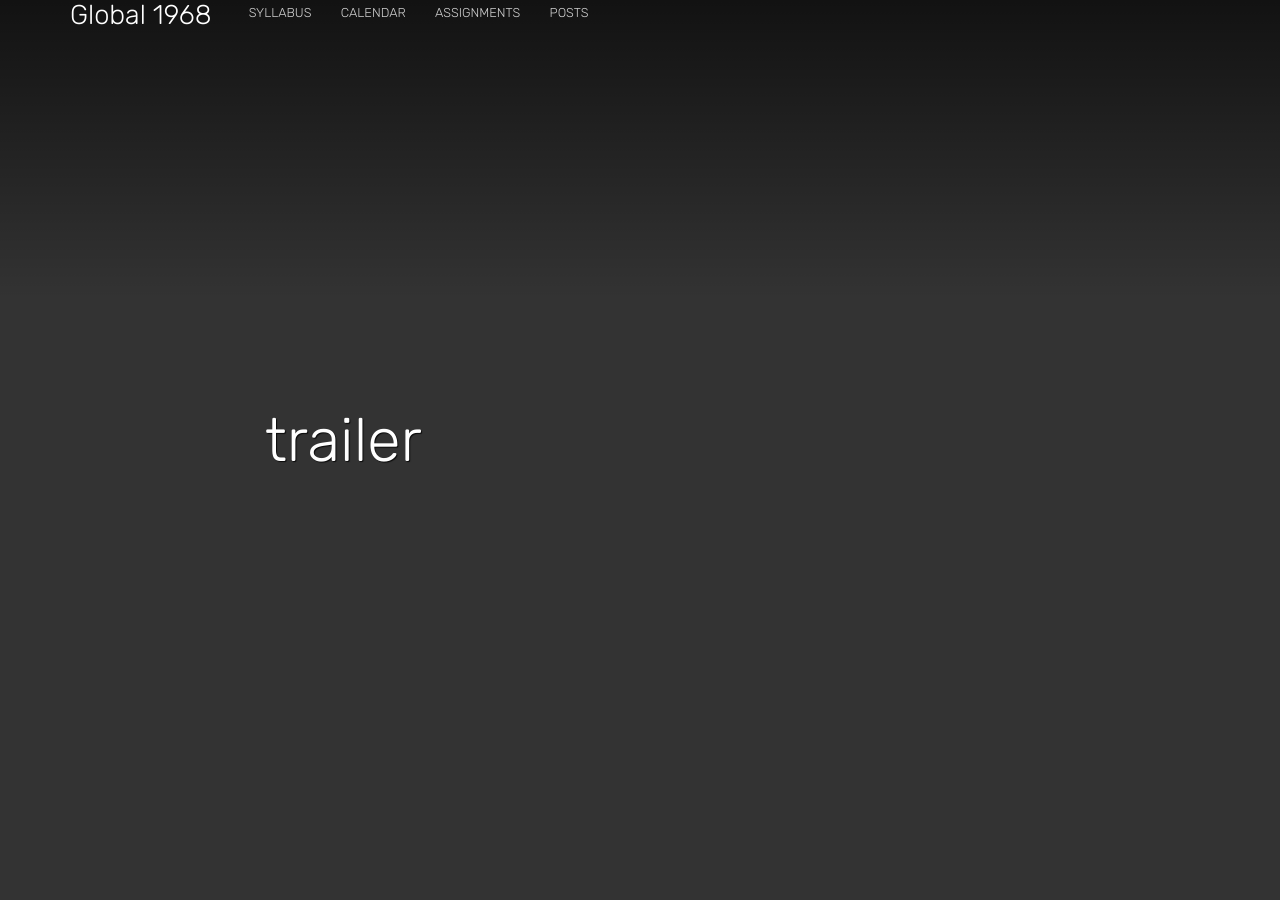
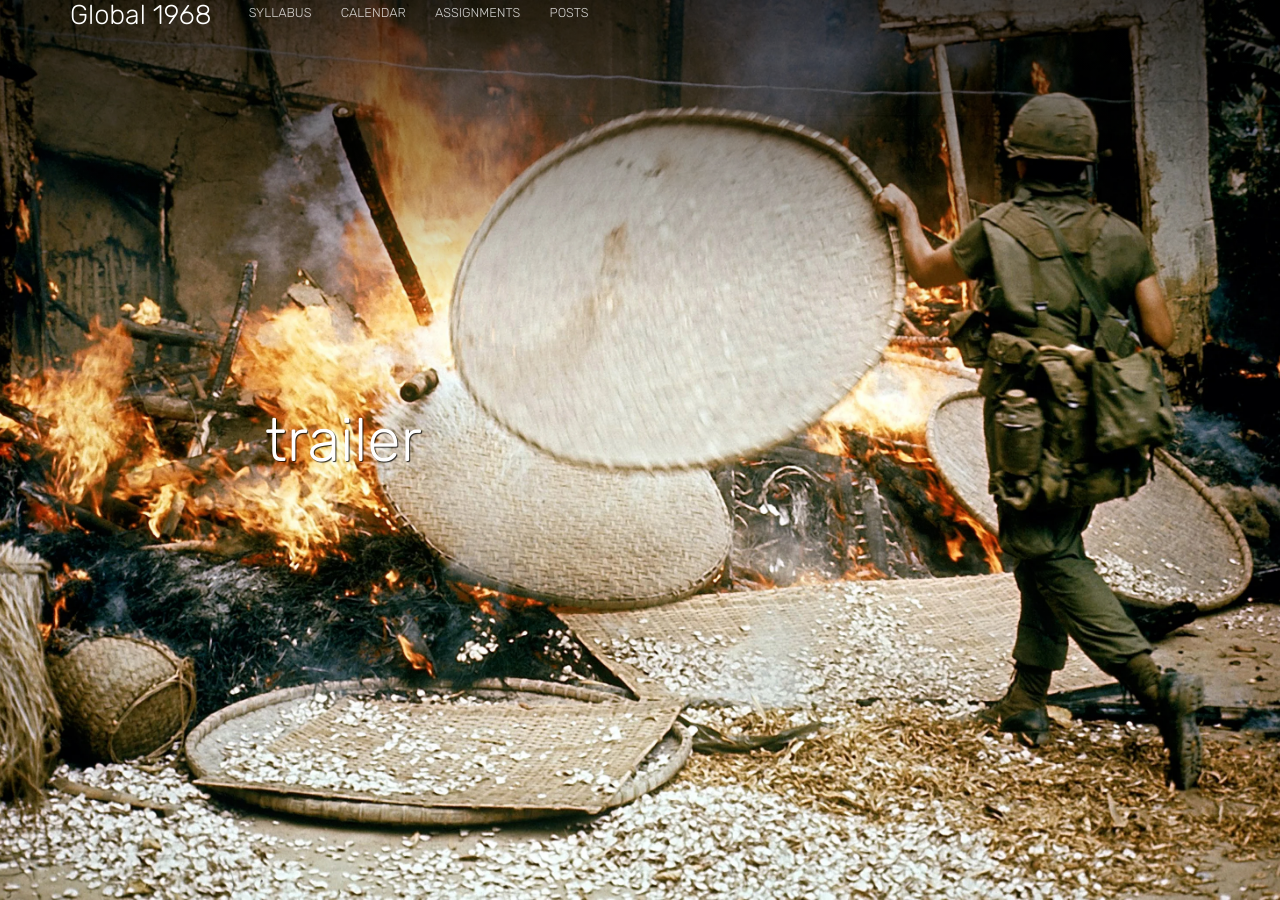
Before and after one commit to chadblack/Global1968, a Jekyll site: the page built from trailer.md, in a window 1280 px wide and 900 px high. Built offline with Jekyll 4.4.1, drawn with Linux system fonts in a browser that asks for light colours; nearby versions of some CDN libraries.

Commit message:
still trying to get used to this

```diff
--- a/trailer.md
+++ b/trailer.md
@@ -1,7 +1,7 @@
 ---
 title: trailer
 layout: post
-image: images/ronald-haeberle-my-lai-vietnam-pictures-4.webp
+image: /images/ronald-haeberle-my-lai-vietnam-pictures-4.webp
 ---
 
 <iframe loading="lazy" src="https://www.dropbox.com/s/3qb9vl2467syh48/Global%201968.mp4?raw=1" name="Global 58" scrolling="No" height="700px" width="100%" style="border: none;"></iframe>
```
Also changed, not shown: _posts/2022-07-02-a-course-trailer.md (+1 -0 lines).
